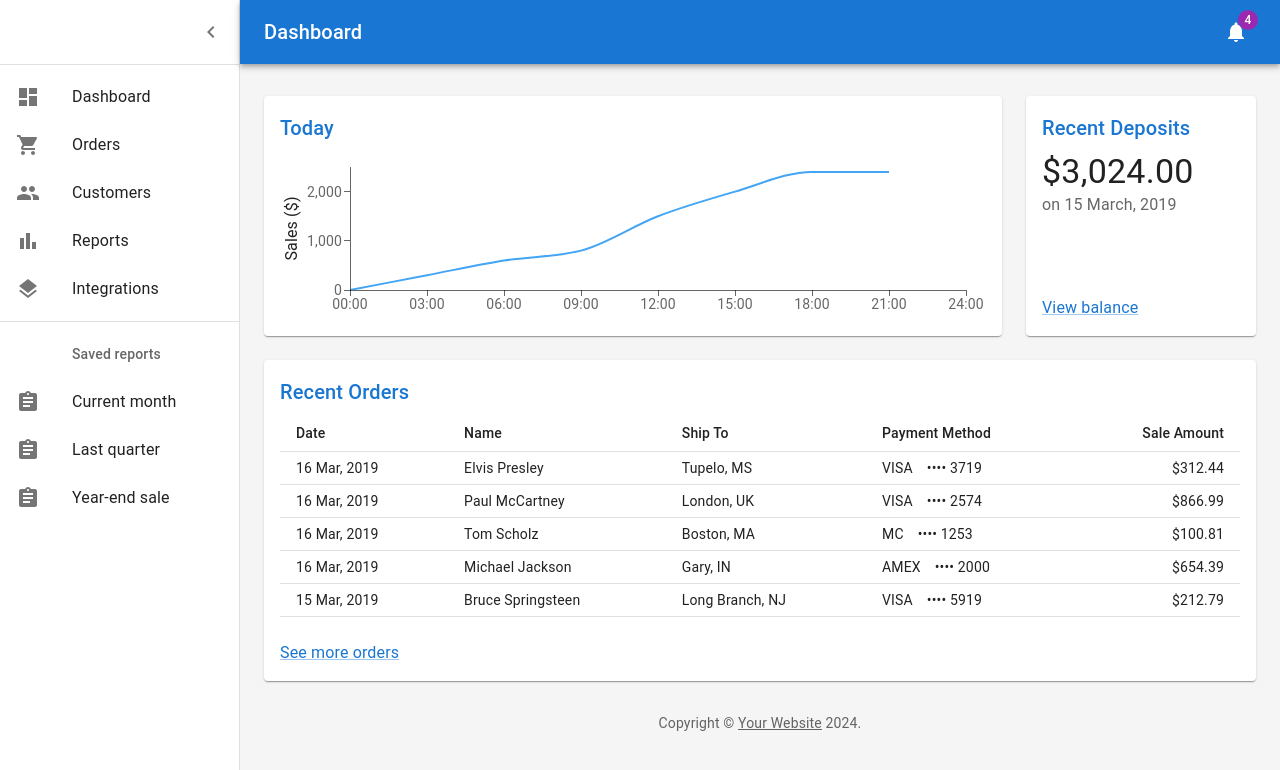
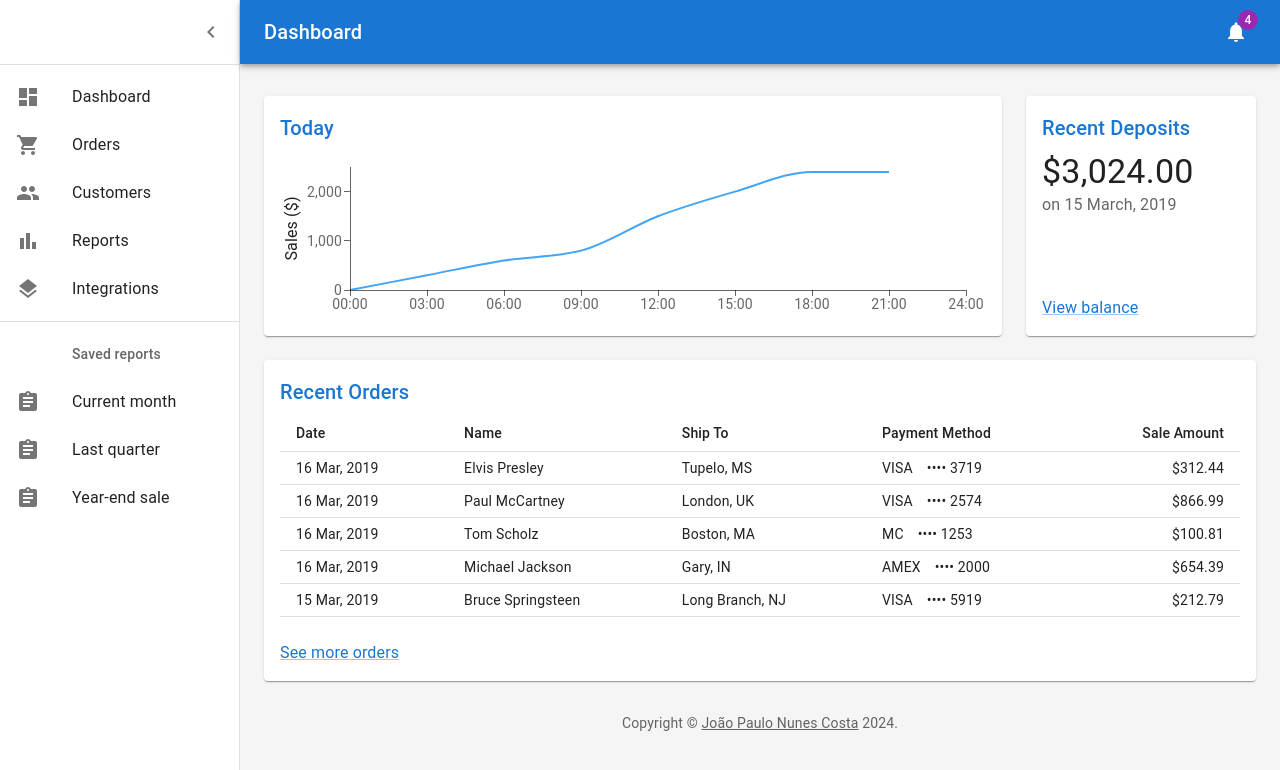
Before and after one commit to jpnc1695/ReactLogin, a React (Vite) app: page /dashBoard in a window 1280 px wide. Shown: the top 770 px of the page. Built offline with nearby package versions, Linux system fonts and the light colour scheme.

Commit message:
Atualização copyright

```diff
--- a/src/Components/DashBoard/DashBoard.tsx
+++ b/src/Components/DashBoard/DashBoard.tsx
@@ -21,13 +21,12 @@ import { mainListItems, secondaryListItems } from './listItems';
 import Chart from './Chart';
 import Deposits from './Deposits';
 import Orders from './Orders';
-
 function Copyright(props: any) {
     return (
       <Typography variant="body2" color="text.secondary" align="center" {...props}>
         {'Copyright © '}
-      <Link color="inherit" href="https://mui.com/">
-        Your Website
+        <Link color="inherit" href="https://github.com/jpnc1695" target="_blank" rel="noreferrer">
+          João Paulo Nunes Costa
         </Link>{' '}
         {new Date().getFullYear()}
         {'.'}
```
Lines whose indentation alone changed are shown as unchanged.
